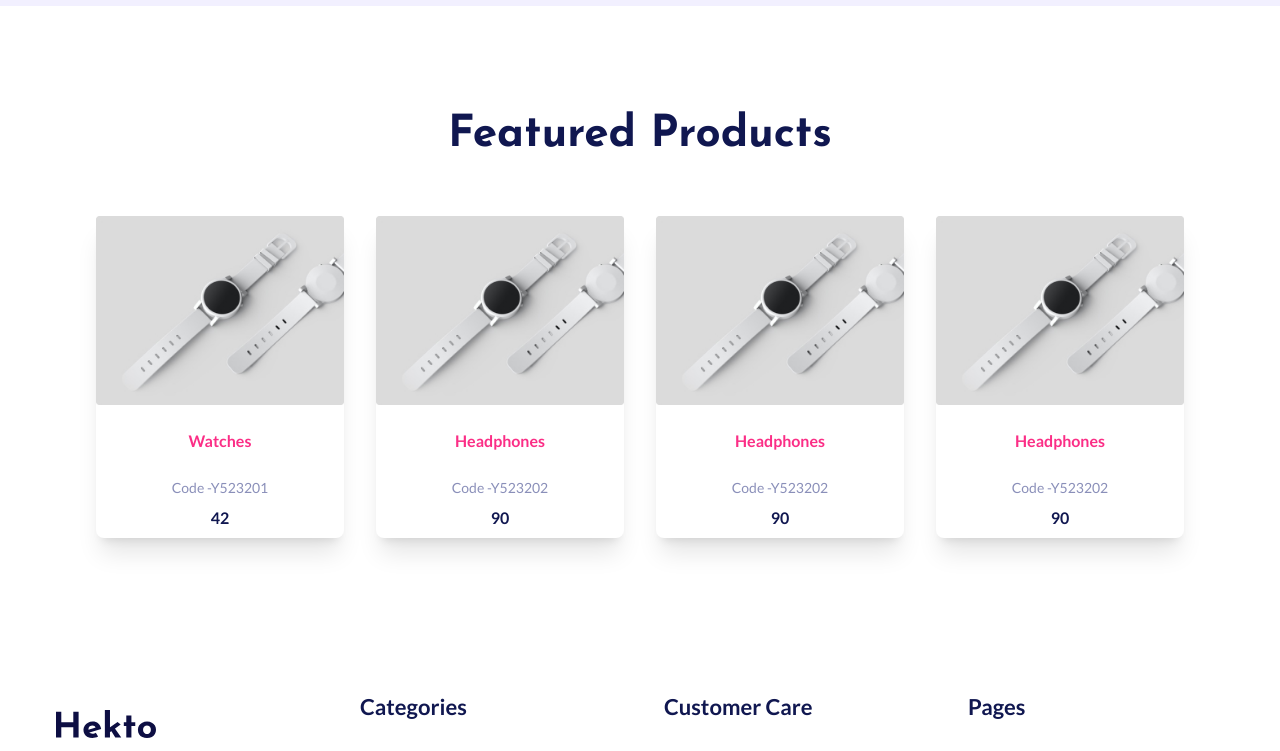
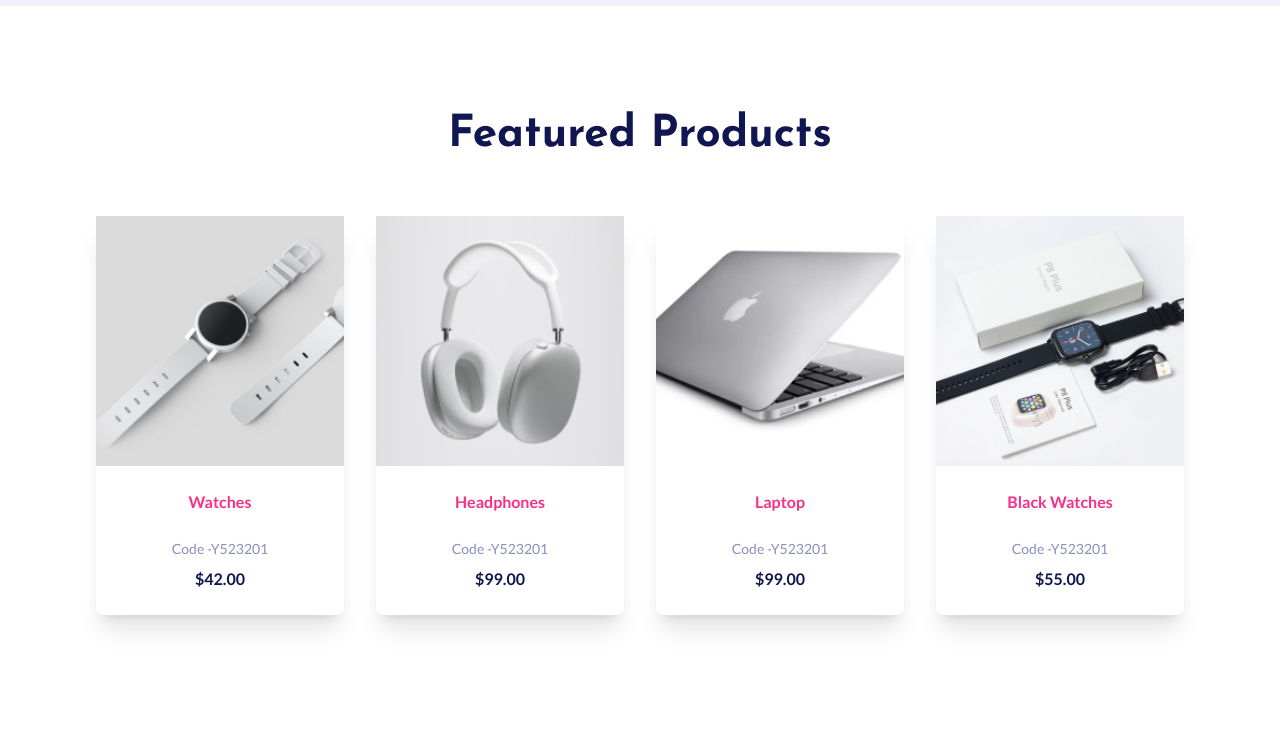
Before and after one commit to RochaDiego04/Hekto, a React (Vite) app: page / in a window 1280 px wide. Shown: the part 578-1329 px from the top of the page. Built offline with nearby package versions, Linux system fonts and the light colour scheme; data requests are answered from the project's data file.

Commit message:
chore [featured-products]: Adding product fetching from server with tanstack-query

```diff
--- a/package.json
+++ b/package.json
@@ -11,8 +11,11 @@
     "start": "json-server --watch src/backend/db.json --port 5000"
   },
   "dependencies": {
+    "@tanstack/react-query": "^4.36.1",
+    "i": "^0.3.7",
     "json-server": "^1.0.0-beta.3",
     "lucide-react": "^0.447.0",
+    "npm": "^10.9.0",
     "react": "^18.3.1",
     "react-dom": "^18.3.1",
     "react-router-dom": "^6.26.2"
--- a/src/App.tsx
+++ b/src/App.tsx
@@ -4,6 +4,9 @@ import NotFound from "./pages/NotFound/NotFound";
 import Home from "./pages/Home/Home";
 import MainLayout from "./layout/MainLayout";
 import ProductsPage from "./pages/Products/ProductsPage";
+import { QueryClient, QueryClientProvider } from "@tanstack/react-query";
+
+const queryClient = new QueryClient();
 
 function App() {
   const router = createBrowserRouter([
@@ -19,7 +22,11 @@ function App() {
     { path: "*", element: <NotFound /> }, // 404 page without layout
   ]);
 
-  return <RouterProvider router={router} />;
+  return (
+    <QueryClientProvider client={queryClient}>
+      <RouterProvider router={router} />
+    </QueryClientProvider>
+  );
 }
 
 export default App;
--- a/src/backend/db.json
+++ b/src/backend/db.json
@@ -7,7 +7,7 @@
       "price": 42,
       "discountPrice": 62,
       "description": "Lorem ipsum dolor sit amet, consectetur adipiscing elit. Mauris tellus porttitor purus, et volutpat sit.",
-      "images": ["/src/products/watches.jpg"]
+      "images": ["./src/assets/products/watches.jpg"]
     },
     {
       "id": 2,
@@ -17,9 +17,9 @@
       "discountPrice": 90,
       "description": "Lorem ipsum dolor sit amet, consectetur adipiscing elit. Mauris tellus porttitor purus, et volutpat sit.",
       "images": [
-        "/src/products/headphones.jpg",
-        "/src/products/headphones1.jpg",
-        "/src/products/headphones2.jpg"
+        "/src/assets/products/headphones.jpg",
+        "/src/assets/products/headphones1.jpg",
+        "/src/assets/products/headphones2.jpg"
       ]
     },
     {
@@ -29,7 +29,7 @@
       "price": 99,
       "discountPrice": 89,
       "description": "Lorem ipsum dolor sit amet, consectetur adipiscing elit. Mauris tellus porttitor purus, et volutpat sit.",
-      "images": ["/src/products/laptop.jpg"]
+      "images": ["/src/assets/products/laptop.jpg"]
     },
     {
       "id": 4,
@@ -38,7 +38,7 @@
       "price": 55,
       "discountPrice": 35,
       "description": "Lorem ipsum dolor sit amet, consectetur adipiscing elit. Mauris tellus porttitor purus, et volutpat sit.",
-      "images": ["/src/products/blackWatches.jpg"]
+      "images": ["/src/assets/products/blackWatches.jpg"]
     }
   ]
 }
--- /dev/null
+++ b/src/classes/FetchError.tsx
@@ -0,0 +1,10 @@
+export default class FetchError extends Error {
+  code: number;
+  info: any;
+
+  constructor(message: string, code: number, info: any) {
+    super(message);
+    this.code = code;
+    this.info = info;
+  }
+}
--- a/src/components/FeaturedProducts.tsx
+++ b/src/components/FeaturedProducts.tsx
@@ -1,44 +1,33 @@
+import { useQuery } from "@tanstack/react-query";
 import ProductCard from "./ProductCard/ProductCard";
-
-const productsData = [
-  {
-    id: "1",
-    productName: "Watches",
-    codeCategory: "Y523201",
-    price: 42,
-  },
-  {
-    id: "2",
-    productName: "Headphones",
-    codeCategory: "Y523202",
-    price: 90,
-  },
-  {
-    id: "3",
-    productName: "Headphones",
-    codeCategory: "Y523202",
-    price: 90,
-  },
-  {
-    id: "4",
-    productName: "Headphones",
-    codeCategory: "Y523202",
-    price: 90,
-  },
-];
+import { fetchFeaturedProducts } from "../util/http";
+import { ProductInfo } from "../interfaces/ProductInfo";
 
 export default function FeaturedProducts() {
+  const {
+    data: featuredProductsData,
+    isLoading,
+    isError,
+    error,
+  } = useQuery<ProductInfo[]>({
+    queryKey: ["featuredProducts"],
+    queryFn: fetchFeaturedProducts,
+  });
+
   return (
     <section className="p-maxContainer md:p-24">
       <h2 className=" text-center mb-12">Featured Products</h2>
       <div className="grid grid-cols-2 md:grid-cols-4 max-w-maxContainer mx-auto justify-center gap-8">
-        {productsData.map((productInfo) => (
-          <ProductCard
-            productInfo={productInfo}
-            key={productInfo.id}
-          ></ProductCard>
-        ))}
+        {featuredProductsData &&
+          featuredProductsData.map((productInfo) => (
+            <ProductCard
+              productInfo={productInfo}
+              key={productInfo.id}
+            ></ProductCard>
+          ))}
       </div>
+
+      {isLoading && <p>Loading</p>}
     </section>
   );
 }
--- a/src/components/ProductCard/ProductCard.tsx
+++ b/src/components/ProductCard/ProductCard.tsx
@@ -2,17 +2,13 @@ import CartIcon from "../../assets/CartIcon";
 import HeartIcon from "../../assets/HeartIcon";
 import ZoomIcon from "../../assets/ZoomIcon";
 import Button from "../Button/Button";
+
+import { formatter } from "../../util/formatPrice";
 import "./ProductCard.css";
-
-interface ProductCard {
-  id: string;
-  productName: string;
-  codeCategory: string;
-  price: number;
-}
+import { ProductInfo } from "../../interfaces/ProductInfo";
 
 type ProductCardProps = {
-  productInfo: ProductCard;
+  productInfo: ProductInfo;
 };
 
 export default function ProductCard({ productInfo }: ProductCardProps) {
@@ -20,9 +16,9 @@ export default function ProductCard({ productInfo }: ProductCardProps) {
     <div className="productCard bg-white shadow-xl text-center">
       <div className="productCard__topSection mb-6">
         <img
-          src="./src/assets/img/products/product_1.jpg"
+          src={productInfo.images[0]}
           alt=""
-          className="w-full h-full"
+          className="w-full h-[250px] object-cover"
         />
         <div className="productCard__topSection__optionButtons">
           <Button
@@ -60,12 +56,14 @@ export default function ProductCard({ productInfo }: ProductCardProps) {
         </Button>
       </div>
       <label className="bold text-primary mb-6 block">
-        {productInfo.productName}
+        {productInfo.title}
       </label>
       <label className="small mb-2 block text-grey3">
-        Code -{productInfo.codeCategory}
+        Code -{productInfo.code}
       </label>
-      <label className="bold mb-2 block text-black">{productInfo.price}</label>
+      <label className="bold mb-6 block text-black">
+        {formatter.format(productInfo.price)}
+      </label>
     </div>
   );
 }
--- /dev/null
+++ b/src/interfaces/ProductInfo.ts
@@ -0,0 +1,9 @@
+export interface ProductInfo {
+  id: number;
+  title: string;
+  code: string;
+  price: number;
+  discountPrice: number;
+  description: string;
+  images: Array<string>;
+}
--- /dev/null
+++ b/src/util/formatPrice.ts
@@ -0,0 +1,6 @@
+export const formatter = new Intl.NumberFormat("en-US", {
+  style: "currency",
+  currency: "USD",
+  minimumFractionDigits: 2,
+  maximumFractionDigits: 2,
+});
--- /dev/null
+++ b/src/util/http.ts
@@ -0,0 +1,18 @@
+import FetchError from "../classes/FetchError";
+
+export async function fetchFeaturedProducts() {
+  const response = await fetch("http://localhost:5000/featuredProducts");
+
+  if (!response.ok) {
+    const errorInfo = await response.json();
+    throw new FetchError(
+      "An error occurred fetching featuredProducts",
+      response.status,
+      errorInfo
+    );
+  }
+
+  const featuredProducts = await response.json();
+  console.log(featuredProducts);
+  return featuredProducts;
+}
```
Also changed, not shown: 1 other file (tests, documents, lock files or other folders).
